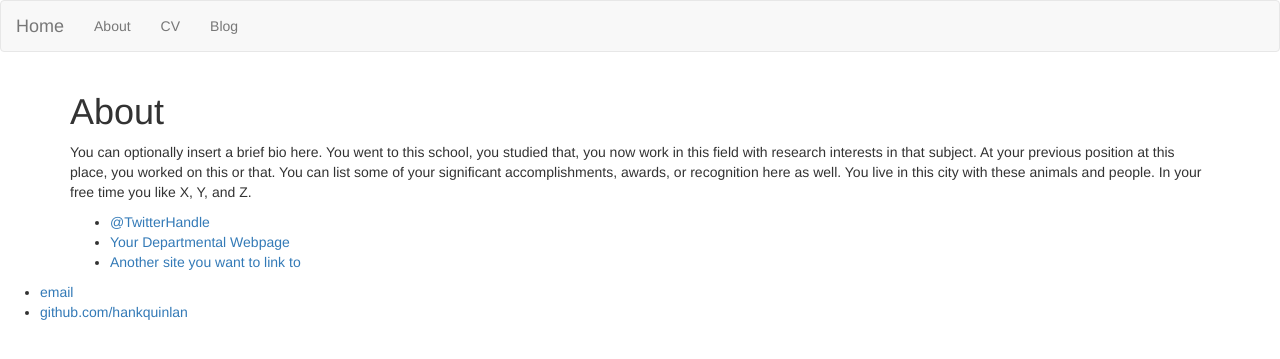
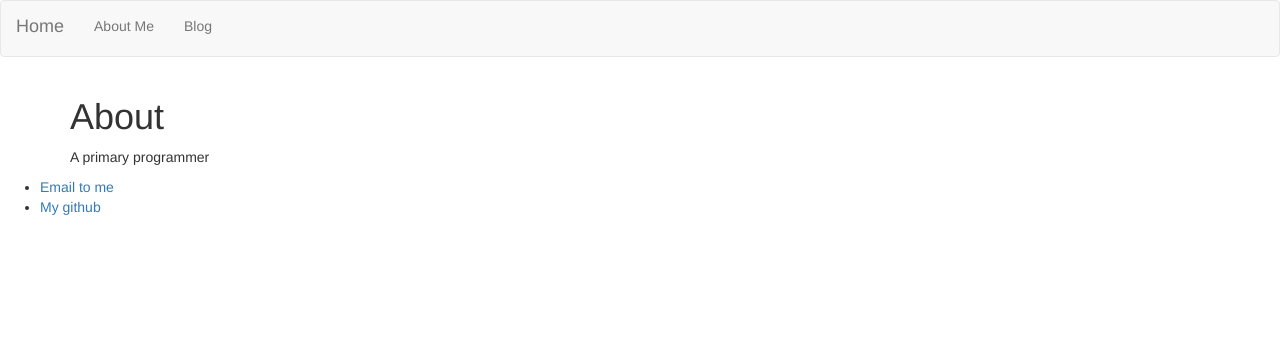
Before and after one commit to wenbin2233/wenbin2233.github.io, a Jekyll site: the page built from about/index.html, in a window 1280 px wide. Shown: the top 359 px of the page. Built offline with Jekyll 4.4.1, drawn with Linux system fonts in a browser that asks for light colours.

Commit message:
修改默认内容

```diff
--- a/_layouts/default.html
+++ b/_layouts/default.html
@@ -18,9 +18,8 @@
         </div>
 
         <div>
-          <ul class="nav navbar-nav">
-            <li><a href="/about">About</a></li>
-            <li><a href="/cv">CV</a></li>
+          <ul class="nav navbar-nav" style="display:inline-block;float:none">
+            <li><a href="/about">About Me</a></li>
             <li><a href="/blog">Blog</a></li>
             </ul>
         </div>
@@ -35,8 +34,8 @@
 
   <footer>
    <ul>
-   <li><a href="mailto:hankquinlanhub@gmail.com">email</a></li>
-   <li><a href="https://github.com/hankquinlan">github.com/hankquinlan</a></li>
+   <li><a href="mailto:system492@163.com">Email to me</a></li>
+   <li><a href="https://github.com/wenbin2233">My github</a></li>
    </ul>
   </footer>
   </body>
--- a/about/index.html
+++ b/about/index.html
@@ -1,15 +1,9 @@
 ---
 layout: default
-title: About Hank Quinlan
+title: About Me
 ---
 
 		<div class="about">
 			<h1>About</h1>
-			<p>You can optionally insert a brief bio here. You went to this school, you studied that, you now work in this field with research interests in that subject. At your previous position at this place, you worked on this or that. You can list some of your significant accomplishments, awards, or recognition here as well. You live in this city with these animals and people. In your free time you like X, Y, and Z.</p>
-
-			<ul class="contacts">
-				<li><a href="#">@TwitterHandle</a></li>
-				<li><a href="#">Your Departmental Webpage</a></li>
-				<li><a href="#">Another site you want to link to</a></li>
-				</ul>
+			<p> A primary programmer </p>
 		</div>
```
Also changed, not shown: index.html (+3 -4 lines).
